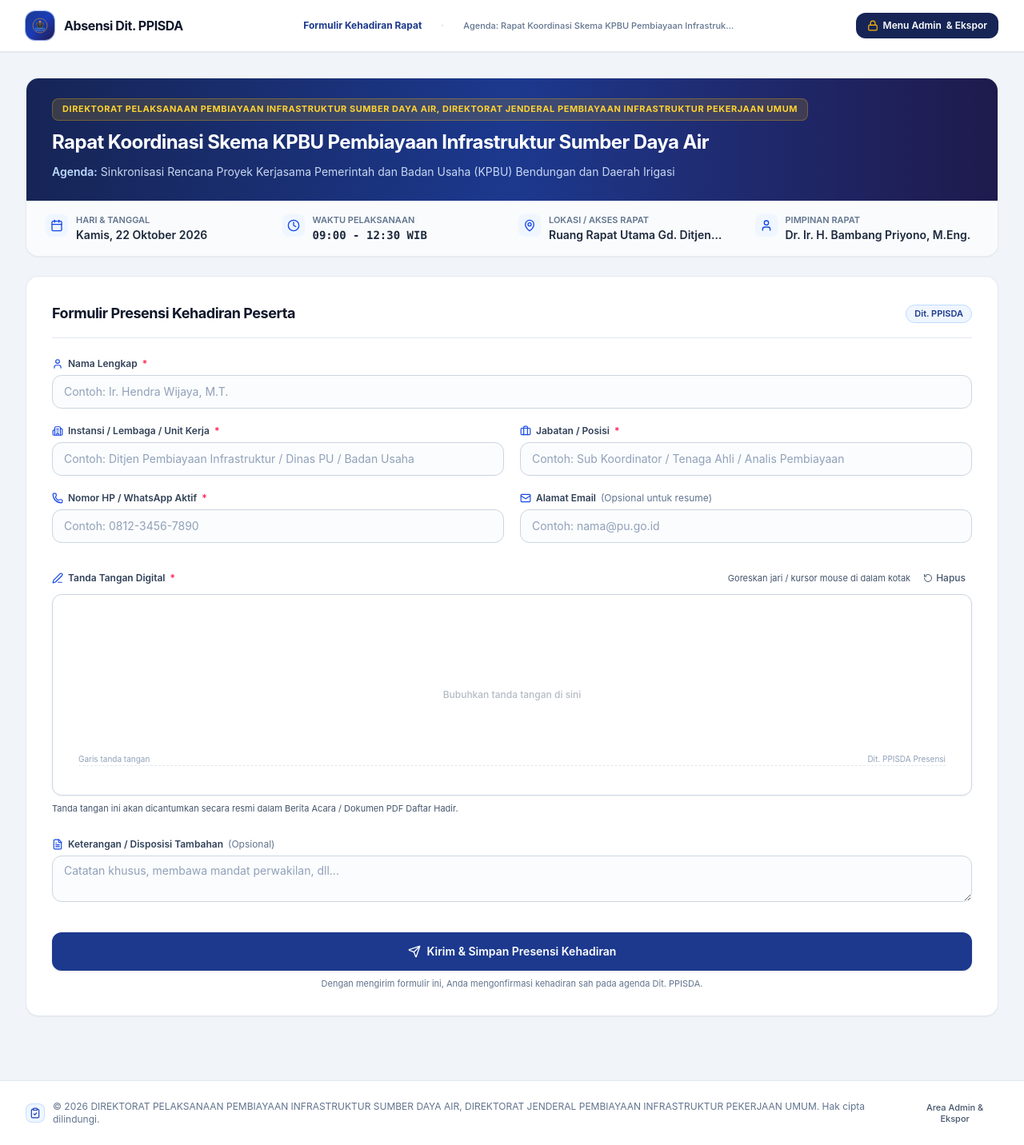
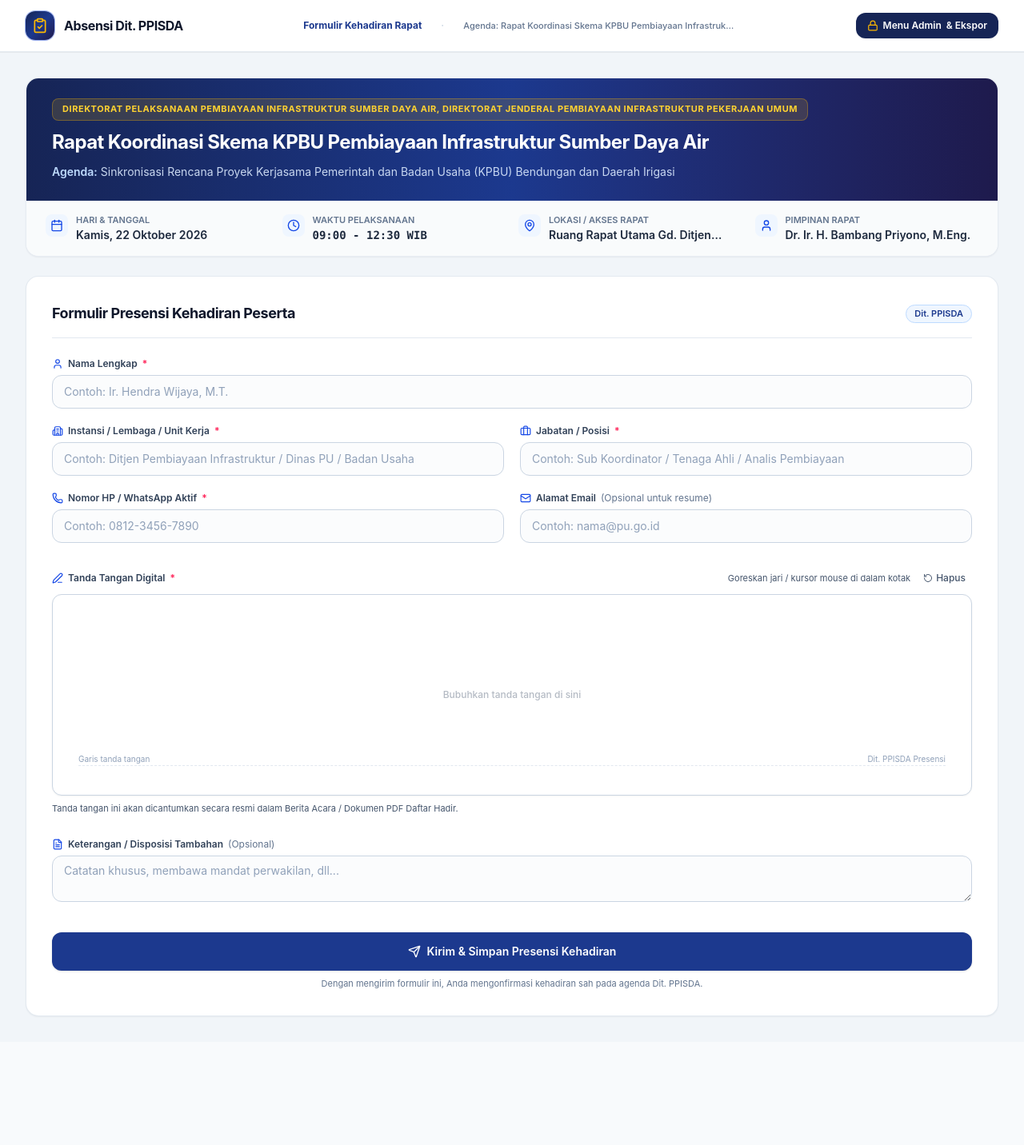
Before and after one commit to muchlists/Absensi-Rapat-Zoom-PPISDA-2026, a React (Vite) app: page / in a window 1280 px wide. Shown: the whole page at 80% size. After the commit the page ends 1303 px from the top, so only its background shows below. Built offline with nearby package versions, Linux system fonts and the light colour scheme.

Commit message:
fix: hapus seluruh footer dan ganti logo di header dengan ikon presensi

```diff
--- a/src/App.tsx
+++ b/src/App.tsx
@@ -19,7 +19,6 @@ import {
   saveStoredSettings,
   resetToDefaultData
 } from './utils/storage';
-import { OfficialLogo } from './components/OfficialLogo';
 import { MeetingHeader } from './components/MeetingHeader';
 import { AttendanceForm } from './components/AttendanceForm';
 import { SuccessModal } from './components/SuccessModal';
@@ -139,9 +138,11 @@ export default function App() {
       */}
       <header className="no-print sticky top-0 z-40 bg-white/95 backdrop-blur-md border-b border-slate-200/90 shadow-2xs">
         <div className="max-w-7xl mx-auto px-4 sm:px-6 lg:px-8 h-16 flex items-center justify-between gap-8">
-          {/* Zone 1: Single text element wordmark with official emblem */}
+          {/* Zone 1: Single text element wordmark with attendance icon */}
           <div className="flex items-center gap-3 shrink-0">
-            <OfficialLogo size={36} />
+            <div className="w-9 h-9 rounded-xl bg-gradient-to-br from-blue-950 via-blue-900 to-indigo-950 text-amber-400 flex items-center justify-center shadow-xs ring-1 ring-blue-700/40 shrink-0">
+              <ClipboardCheck className="w-5 h-5" />
+            </div>
             <a
               href="#top"
               onClick={(e) => {
@@ -242,30 +243,6 @@ export default function App() {
         )}
       </main>
 
-      {/* FOOTER */}
-      <footer className="no-print bg-white border-t border-slate-200 mt-12 py-6 text-xs text-slate-500">
-        <div className="max-w-7xl mx-auto px-4 sm:px-6 lg:px-8 flex flex-col sm:flex-row items-center justify-between gap-4">
-          <div className="flex items-center gap-2.5">
-            <div className="w-6 h-6 rounded-lg bg-blue-50 border border-blue-200/80 text-blue-800 flex items-center justify-center shrink-0">
-              <ClipboardCheck className="w-3.5 h-3.5" />
-            </div>
-            <span>
-              &copy; {new Date().getFullYear()} {settings.institutionName}. Hak cipta dilindungi.
-            </span>
-          </div>
-
-          <div className="flex items-center text-[11px]">
-            <button
-              type="button"
-              onClick={handleOpenAdmin}
-              className="text-slate-600 hover:text-blue-900 hover:underline font-medium transition-colors"
-            >
-              Area Admin & Ekspor
-            </button>
-          </div>
-        </div>
-      </footer>
-
       {/* MODALS */}
       {/* 1. Success Attendance Confirmation Modal */}
       {justSubmittedRecord && (
```
